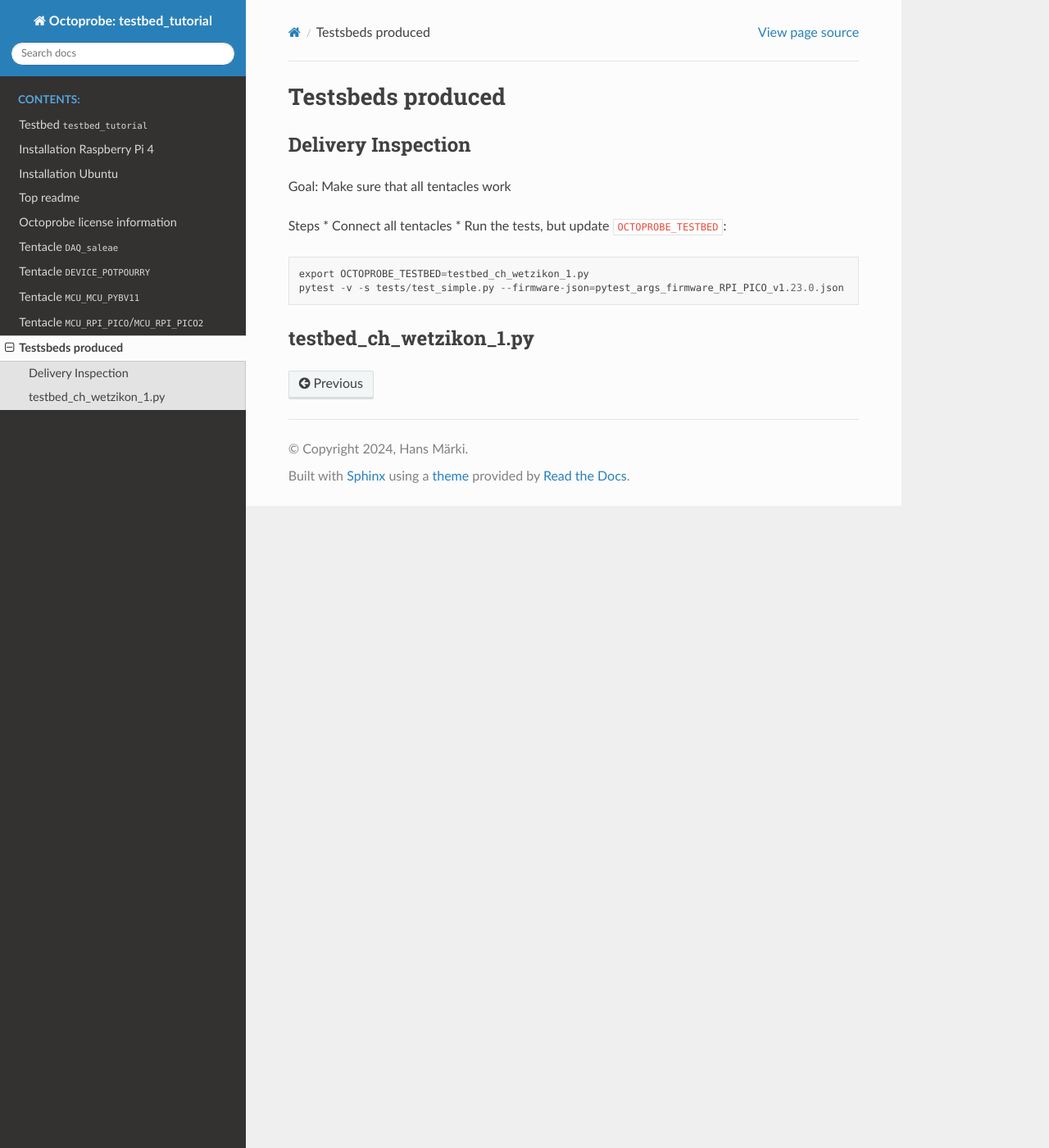
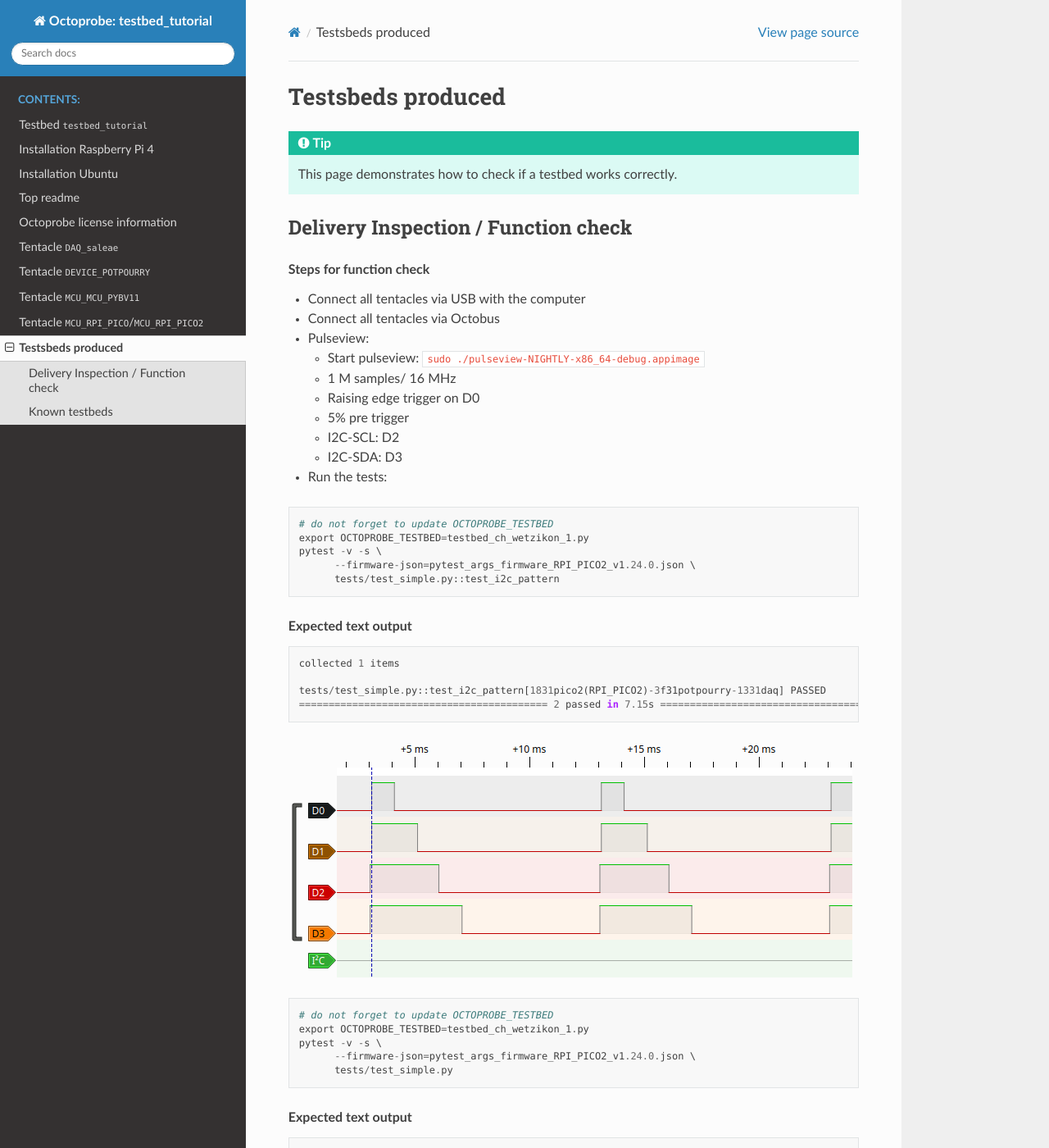
Before and after one commit to octoprobe/testbed_tutorial, a Sphinx documentation site: the page built from docs/testbeds_manufactured/testbeds_manufactured.rst, in a window 1280 px wide and 1400 px high. Shown: the whole window at 82% size. Built offline with Sphinx 7.4.7 and the Read the Docs theme 2.0.0, drawn with Linux system fonts in a browser that asks for light colours; the version number could not be read and is left out; some of the changed text lies outside the part shown.

```diff
--- a/conftest.py
+++ b/conftest.py
@@ -33,7 +33,7 @@ TESTBED = util_testbed.get_testbed()
 DIRECTORY_OF_THIS_FILE = pathlib.Path(__file__).parent
 
 DEFAULT_FIRMWARE_SPEC = (
-    DIRECTORY_OF_THIS_FILE / "pytest_args_firmware_RPI_PICO_v1.22.1.json"
+    DIRECTORY_OF_THIS_FILE / "pytest_args_firmware_RPI_PICO2_v1.24.0.json"
 )
 
 
@@ -98,6 +98,10 @@ def pytest_generate_tests(metafunc: pytest.Metafunc) -> None:
                 _tentacle.firmware_spec = firmware_spec
                 list_tentacles.append(_tentacle)
 
+        if len(tentacles) == 0:
+            msg = f"No tentacle where selected for testing firmware '{firmware_spec.board_variant}'."
+            raise ValueError(msg)
+        print(f"LEN={len(list_tentacles)}")
         metafunc.parametrize("mcu", list_tentacles, ids=lambda t: t.pytest_id)
 
     if "device_potpourry" in metafunc.fixturenames:
--- a/docs/README.rst
+++ b/docs/README.rst
@@ -1,7 +1,5 @@
 Testbed `testbed_tutorial`
 ==========================
-
-
 
 Every testbed requires a unique label. This is `testbed_tutorial`.
 
@@ -24,9 +22,12 @@ Another aspect is how the documention/specification of the testbed and tentacles
   * Example `SIGNAL_DATA1`
 
 * Define **fut_labels** (`FUT`: Feature Under Test):
+
   * These labels have to be used in
+
     * tentacle configuration
     * test code markers
+
   * Example `FUT_I2C`
 
 * Define **tentacle_role**: These labels have to be used in
--- a/docs/testbeds_manufactured/testbeds_manufactured.rst
+++ b/docs/testbeds_manufactured/testbeds_manufactured.rst
@@ -1,20 +1,88 @@
 Testsbeds produced
 ==================
 
-Delivery Inspection
--------------------
+.. tip::
 
-Goal: Make sure that all tentacles work
+    This page demonstrates how to check if a testbed works correctly.
 
-Steps
-* Connect all tentacles
-* Run the tests, but update `OCTOPROBE_TESTBED`:
+
+Delivery Inspection / Function check
+------------------------------------
+
+.. rubric:: Steps for function check
+
+* Connect all tentacles via USB with the computer
+* Connect all tentacles via Octobus
+* Pulseview:
+
+  * Start pulseview: `sudo ./pulseview-NIGHTLY-x86_64-debug.appimage`
+  * 1 M samples/ 16 MHz
+  * Raising edge trigger on D0
+  * 5% pre trigger
+  * I2C-SCL: D2
+  * I2C-SDA: D3
+* Run the tests:
 
 .. code::
 
+    # do not forget to update OCTOPROBE_TESTBED
     export OCTOPROBE_TESTBED=testbed_ch_wetzikon_1.py
-    pytest -v -s tests/test_simple.py --firmware-json=pytest_args_firmware_RPI_PICO_v1.23.0.json
+    pytest -v -s \
+          --firmware-json=pytest_args_firmware_RPI_PICO2_v1.24.0.json \
+          tests/test_simple.py::test_i2c_pattern
+
+.. rubric:: Expected text output
+
+.. code::
+
+    collected 1 items
+
+    tests/test_simple.py::test_i2c_pattern[1831pico2(RPI_PICO2)-3f31potpourry-1331daq] PASSED
+    ========================================== 2 passed in 7.15s ==========================================
+
+.. rubric::: Expected pulseview screenshot for test_i2c_pattern:
+
+.. image:: testbeds_manufactured_images/pulseview_i2c_pattern.png
+
+.. code::
+
+    # do not forget to update OCTOPROBE_TESTBED
+    export OCTOPROBE_TESTBED=testbed_ch_wetzikon_1.py
+    pytest -v -s \
+          --firmware-json=pytest_args_firmware_RPI_PICO2_v1.24.0.json \
+          tests/test_simple.py
+
+.. rubric:: Expected text output
+
+.. code::
+
+    collected 2 items
+
+    tests/test_simple.py::test_i2c[1831pico2(RPI_PICO2)-3f31potpourry-1331daq] PASSED
+    tests/test_simple.py::test_onewire[1831pico2(RPI_PICO2)-3f31potpourry-1331daq] PASSED
+    ========================================== 2 passed in 7.15s ==========================================
+
+Expected pulseview screenshot for I2C:
+
+.. image:: testbeds_manufactured_images/pulseview_i2c.png
 
 
-testbed_ch_wetzikon_1.py
-------------------------
+.. note::
+
+    If these test succeed:
+
+    * The configuration file `testbed_ch_wetzikon_1.py` contains the correct serial numbers.
+    * The tentacles
+      * are correctly connected and work.
+      * are connected correctly via the Octobus
+    * The tentacles MCUs etc. are soldered correctly
+
+
+Known testbeds
+--------------
+
+* testbed_ch_wetzikon_1.py
+
+  Used for testing by Hans Märki
+
+*
--- /dev/null
+++ b/pytest_args_firmware_RPI_PICO2_v1.24.0.json
@@ -0,0 +1,5 @@
+{
+    "board_variant": "RPI_PICO2",
+    "url": "https://micropython.org/resources/firmware/RPI_PICO2-20240809-v1.24.0-preview.201.g269a0e0e1.uf2",
+    "micropython_version_text": "3.4.0; MicroPython v1.24.0-preview.201.g269a0e0e1 on 2024-08-09"
+}
--- a/util_testbed.py
+++ b/util_testbed.py
@@ -1,7 +1,8 @@
 from __future__ import annotations
+
+import importlib
 import logging
 import os
-import importlib
 import pathlib
 
 from octoprobe.lib_testbed import Testbed
```
Also changed, not shown: docs/README_installation_ubuntu.rst (+4 -4 lines), docs/infrastructure_debugging.rst (added, +15 -0 lines), testbed_au_melbourne_1.py (added, +35 -0 lines), testbed_au_melbourne_2.py (added, +35 -0 lines), testbed_ch_greenliff_1.py (added, +35 -0 lines), testbed_tentacles.py (+8 -0 lines), docs/testbeds_manufactured/testbeds_manufactured_images/pulseview_i2c.png (added), docs/testbeds_manufactured/testbeds_manufactured_images/pulseview_i2c_pattern.png (added), 3 other files.
